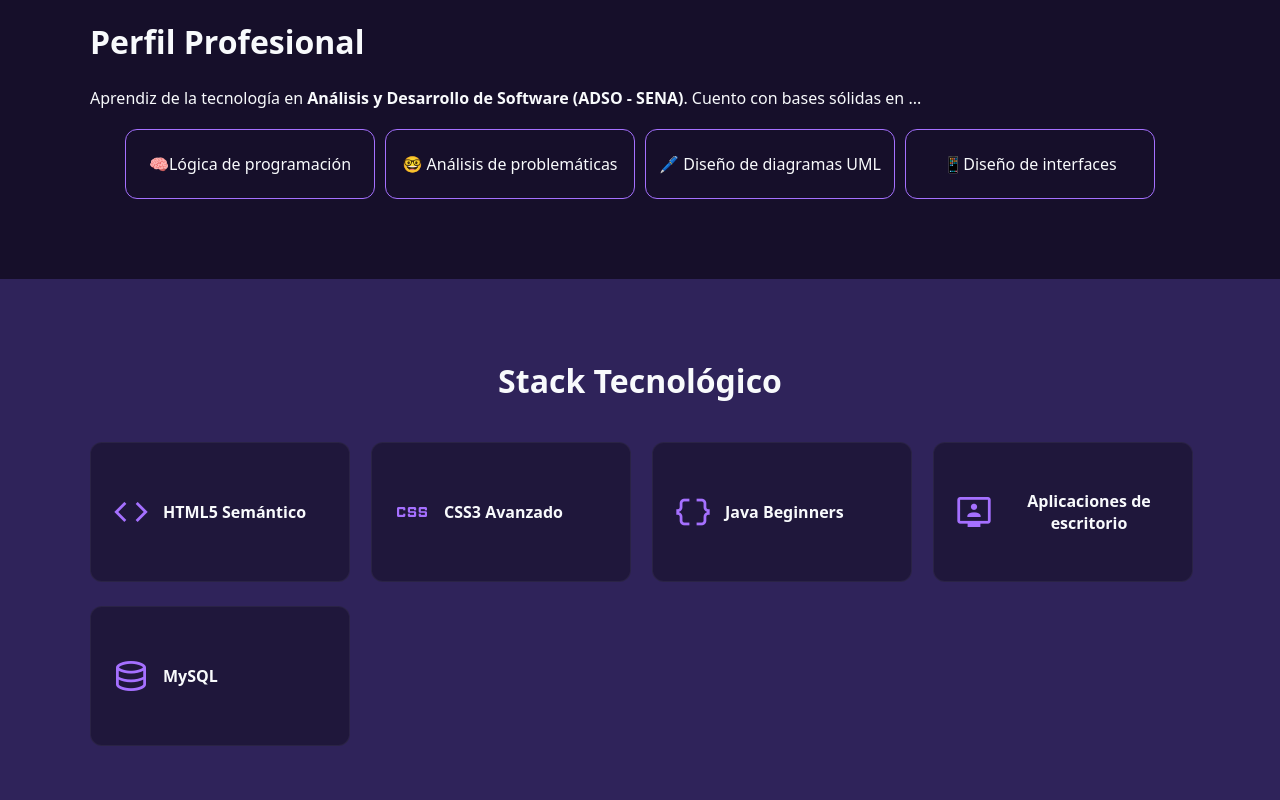
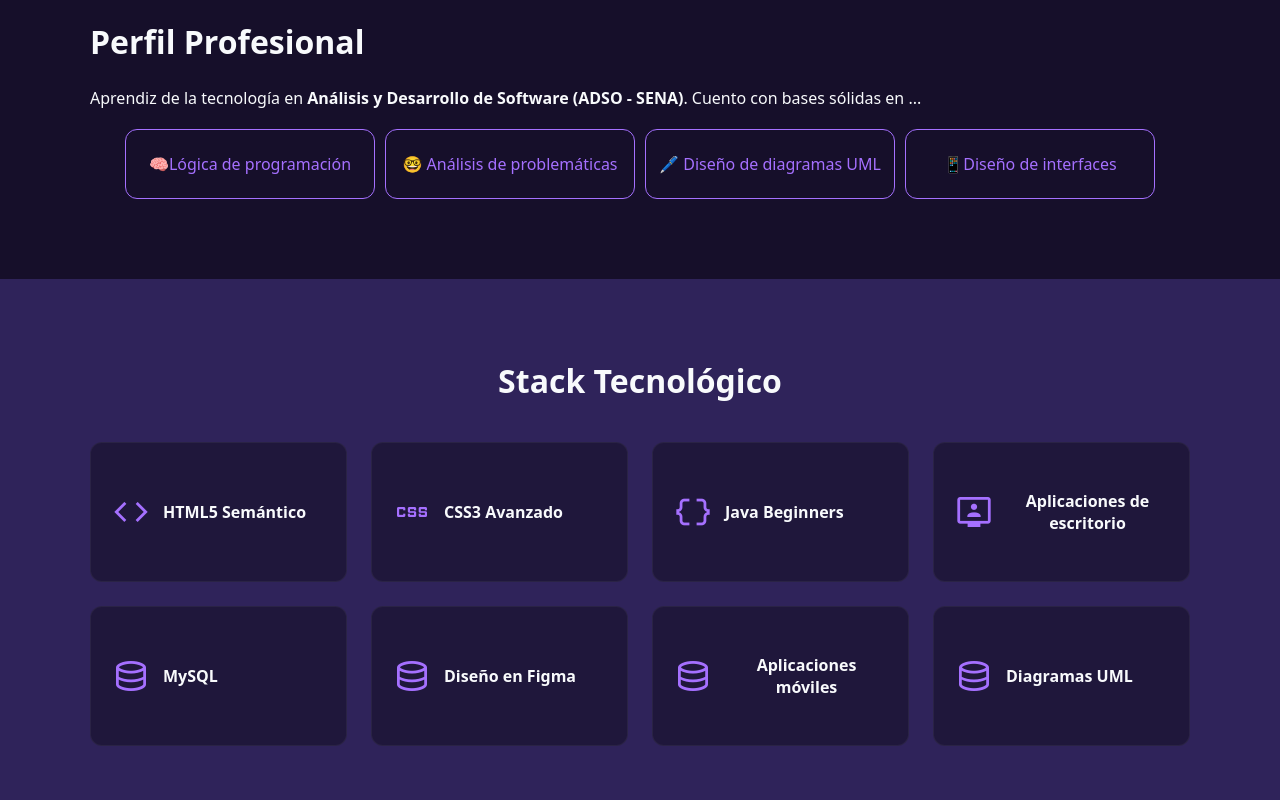
Before and after one commit to leydy-collab/LandingPage, a plain HTML site: page index.html in a window 1280 px wide. Shown: the part 780-1580 px from the top of the page. Drawn offline with nearby package versions, Linux system fonts and the light colour scheme.

Commit message:
Commit 3: Diseño, fil, box shadow, etc

```diff
--- a/css/styles.css
+++ b/css/styles.css
@@ -330,9 +330,11 @@ html {
 }
 
 .list-skills li{
+    position: relative;
     border-radius: var(--border-radius);
     /* background-color: var(--bg-alt); */
     padding: 3px;
+    color:var(--accent);
     border: 1px solid var(--accent);
     width: 250px;
     height: 70px;
@@ -340,17 +342,37 @@ html {
     display: inline-flex;
     justify-content: center;
     align-items: center;
+    overflow: hidden;
+    cursor: pointer;
     animation: typing 4s steps(20) infinite, blink .6s infinite;
 }
-.list-skills li:hover{
-    cursor:pointer;
-    color:var(--accent);
-    background-color: var(--bg-card);
+
+.list-skills span{
+    z-index: 1;
 }
 
-.list-skills li::before{
+.list-skills:hover{
+    span{
+    color:white;}
+}
+
+.list-skills li::after{
+    content:'';
+    position: absolute;
+    left:0;
     width: 100%;
+    height: 100%;
+    border-radius: var(--border-radius);
+    transform-origin: right;
+    transform: scaleX(0);
+    background: #a470ff77;
+    transition: transform .5s;
 }
+.list-skills li:hover::after{
+    transform-origin: left;
+    transform: scaleX(1);
+}
+
 .callout {
     margin-top: 24px;
     padding: 20px;
@@ -386,7 +408,7 @@ html {
     border: 1px solid rgba(255, 255, 255, 0.05);
     transition: var(--transition);
     cursor:pointer;
-    width: 260px;
+    max-width: 260px;
     height: 140px;
     display: flex;
     align-items: center;
@@ -424,6 +446,7 @@ html {
     margin-top: 40px;
     overflow-x: auto;
     scroll-snap-type: x mandatory;
+    padding-top: 5px;
 }
 
 .projects-carrusel::-webkit-scrollbar{
@@ -441,14 +464,22 @@ html {
 }
 
 .project-card {
+    position: relative;
     margin-bottom: 10px;
     background-color: var(--bg-card);
     border-radius: var(--border-radius);
     overflow: hidden;
     border: 1px solid rgba(255, 255, 255, 0.05);
-    min-width: 550px;
+    max-width: 550px;
+    min-width: 400px;
     scroll-snap-align: start;
     transition: var(--transition);
+}
+
+.project-card:hover{
+    border-color:var(--accent);
+    box-shadow: 0 1px 25px rgba(95, 72, 228, 0.2);
+    transform: translateY(-5px);
 }
 
 .project-image {
@@ -469,10 +500,6 @@ html {
     width: 100%;
     height: 100%;
     object-position: center;
-}
-
-.img-web{
-    object-fit: contain;
 }
 
 .project-content {
--- a/index.html
+++ b/index.html
@@ -79,10 +79,10 @@
                         Cuento con bases sólidas en ...
                     </p>
                     <ul class="list-skills">
-                        <li>🧠Lógica de programación</li>
-                        <li>🤓 Análisis de problemáticas</li>
-                        <li>🖊️ Diseño de diagramas UML</li>
-                        <li>📱Diseño de interfaces</li>
+                        <li><span>🧠Lógica de programación</span></li>
+                        <li><span>🤓 Análisis de problemáticas</span></li>
+                        <li><span>🖊️ Diseño de diagramas UML</span></li>
+                        <li><span>📱Diseño de interfaces</span></li>
                     </ul>
                     <!-- Concepto clave integrado para la clase -->
                     <!-- <div class="callout">
@@ -124,7 +124,22 @@
                     <div class="skill-card">
                         <span class="material-symbols-outlined icon">database</span>
                         <h4>MySQL</h4>
-                        <p class="text-hidden">Desarrollo de aplicaciones con interfaz gráfica.</p>
+                        <p class="text-hidden">Desarrollo, normalización y seguridad de BDD relacionales.</p>
+                    </div>
+                    <div class="skill-card">
+                        <span class="material-symbols-outlined icon">database</span>
+                        <h4>Diseño en Figma</h4>
+                        <p class="text-hidden">Prototipado funcional de interfaces intuitivas.</p>
+                    </div>
+                    <div class="skill-card">
+                        <span class="material-symbols-outlined icon">database</span>
+                        <h4>Aplicaciones móviles</h4>
+                        <p class="text-hidden">Desarrollo de apps con almacenado de datos local en MIT APP INVENTOR </p>
+                    </div>
+                    <div class="skill-card">
+                        <span class="material-symbols-outlined icon">database</span>
+                        <h4>Diagramas UML</h4>
+                        <p class="text-hidden">Diseño de la lógica y arquitectura de sistemas</p>
                     </div>
 
                 </div>
@@ -221,7 +236,7 @@
                 <!-- Tarjeta de Proyecto 5 -->
                 <article class="project-card">
                     <div class="project-image">
-                        <img class="bg-img img-web" src="assets/img/p.png">
+                        <img class="bg-img" src="assets/img/pa.png">
                         <div class="placeholder-img">Página responsiva</div>
                     </div>
                     <div class="project-content">
@@ -241,7 +256,7 @@
                 <!--Tarjeta de Proyecto 6-->
                 <article class="project-card">
                     <div class="project-image">
-                        <img class="bg-img img-web" src="assets/img/capcut.png">
+                        <img class="bg-img" src="assets/img/ca.png">
                         <div class="placeholder-img">Paágina responsiva</div>
                     </div>
                     <div class="project-content">
@@ -280,7 +295,7 @@
                 </div>
 
                 <!-- Botón de WhatsApp ajustado al contenedor -->
-                <a href="https://wa.me/573197130592?text=Hola%20Alex,%20vi%20tu%20portafolio%20ADSO%20y%20me%20interesa%20tu%20perfil."
+                <a href="https://wa.me/573023612391?text=Hola%20Leydy,%20vi%20tu%20portafolio%20ADSO%20y%20me%20interesa%20tu%20perfil."
                 target="_blank"
                 rel="noopener noreferrer"
                 class="btn btn-whatsapp full-width">
```
Also changed, not shown: assets/img/ca.png (added), assets/img/pa.png (added).
